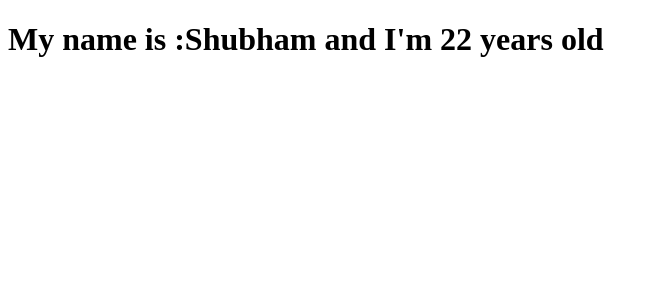
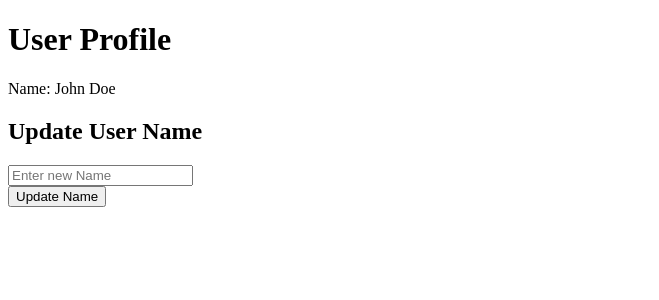
Before and after one commit to shubham23471/react-demos-js, a React (Vite) app: page / in a window 1280 px wide. Shown: the top 300 px of the page, without its empty margins (0-659 px from the left). Built offline with nearby package versions, Linux system fonts and the light colour scheme.

Commit message:
useContext chanllenges: not working

```diff
--- a/src/App.jsx
+++ b/src/App.jsx
@@ -1,22 +1,15 @@
 import React from "react";
-import { createContext } from "react";
-import ComponentA from "./components/ComponentA";
-
-//creating instance on context and exporting it
-// so we can use it
-export const Data = createContext();
-export const Data1 = createContext();
+import UserProfile from "./components/UserProfile";
+import { UserProvider } from "./UserContext";
+import UpdateUser from "./components/UpdateUser";
 
 const App = () => {
-  const name = "Shubham";
-  const age = 22;
   return (
     <div>
-      <Data.Provider value={name}>
-        <Data1.Provider value={age}>
-          <ComponentA />
-        </Data1.Provider>
-      </Data.Provider>
+      <UserProvider>
+        <UserProfile />
+        <UpdateUser />
+      </UserProvider>
     </div>
   );
 };
--- /dev/null
+++ b/src/UserContext.jsx
@@ -0,0 +1,20 @@
+import { createContext, useState } from "react";
+
+// Creating context
+const UserContext = createContext();
+
+const UserProvider = ({ children }) => {
+  const [user, setUser] = useState({ name: "John Doe" });
+  // function to update the name
+  const updateUser = (newName) => {
+    setUser({ name: newName });
+  };
+
+  return (
+    <UserContext.Provider value={{ user, updateUser }}>
+      {children}
+    </UserContext.Provider>
+  );
+};
+
+export { UserContext, UserProvider };
--- a/src/components/ComponentA.jsx
+++ /dev/null
@@ -1,12 +0,0 @@
-import React from "react";
-import ComponentB from "./ComponentB";
-
-const ComponentA = () => {
-  return (
-    <div>
-      <ComponentB></ComponentB>
-    </div>
-  );
-};
-
-export default ComponentA;
--- a/src/components/ComponentB.jsx
+++ /dev/null
@@ -1,12 +0,0 @@
-import React from "react";
-import ComponentC from "./ComponentC";
-
-const ComponentB = () => {
-  return (
-    <div>
-      <ComponentC></ComponentC>
-    </div>
-  );
-};
-
-export default ComponentB;
--- a/src/components/ComponentC.jsx
+++ /dev/null
@@ -1,22 +0,0 @@
-import React from "react";
-//importing useContext hook
-import { useContext } from "react";
-// import the context
-import { Data } from "../App";
-import { Data1 } from "../App";
-
-// here we want to use the data: "name" from App.jsx
-const ComponentC = () => {
-  const userName = useContext(Data);
-  const age = useContext(Data1);
-
-  return (
-    <div>
-      <h1>
-        My name is :{userName} and I'm {age} years old
-      </h1>
-    </div>
-  );
-};
-
-export default ComponentC;
--- /dev/null
+++ b/src/components/UpdateUser.jsx
@@ -0,0 +1,36 @@
+import { useContext, useState } from "react";
+import { UserContext } from "../UserContext";
+
+const UpdateUser = () => {
+  const { updateUser } = useContext(UserContext);
+  const [newName, setNewName] = useState("");
+
+  //func to trigger when form is submited
+  const handleSubmit = (e) => {
+    e.preventDefault();
+    console.log("here");
+
+    if (newName.trim()) {
+      updateUser(newName);
+      setNewName("");
+    }
+  };
+
+  return (
+    <div>
+      <h2> Update User Name</h2>
+      <form onSubmit={handleSubmit}>
+        <input
+          type="text"
+          value={newName}
+          onChange={(e) => setNewName(e.target.value)}
+          placeholder="Enter new Name"
+        ></input>
+      </form>
+
+      <button type="submit">Update Name</button>
+    </div>
+  );
+};
+
+export default UpdateUser;
--- /dev/null
+++ b/src/components/UserProfile.jsx
@@ -0,0 +1,17 @@
+import React from "react";
+import { useContext } from "react";
+import { UserContext } from "../UserContext";
+
+const UserProfile = () => {
+  // inside this we want to access the data from context
+  const { user } = useContext(UserContext);
+
+  return (
+    <div User>
+      <h1> User Profile</h1>
+      <p>Name: {user.name}</p>
+    </div>
+  );
+};
+
+export default UserProfile;
```
